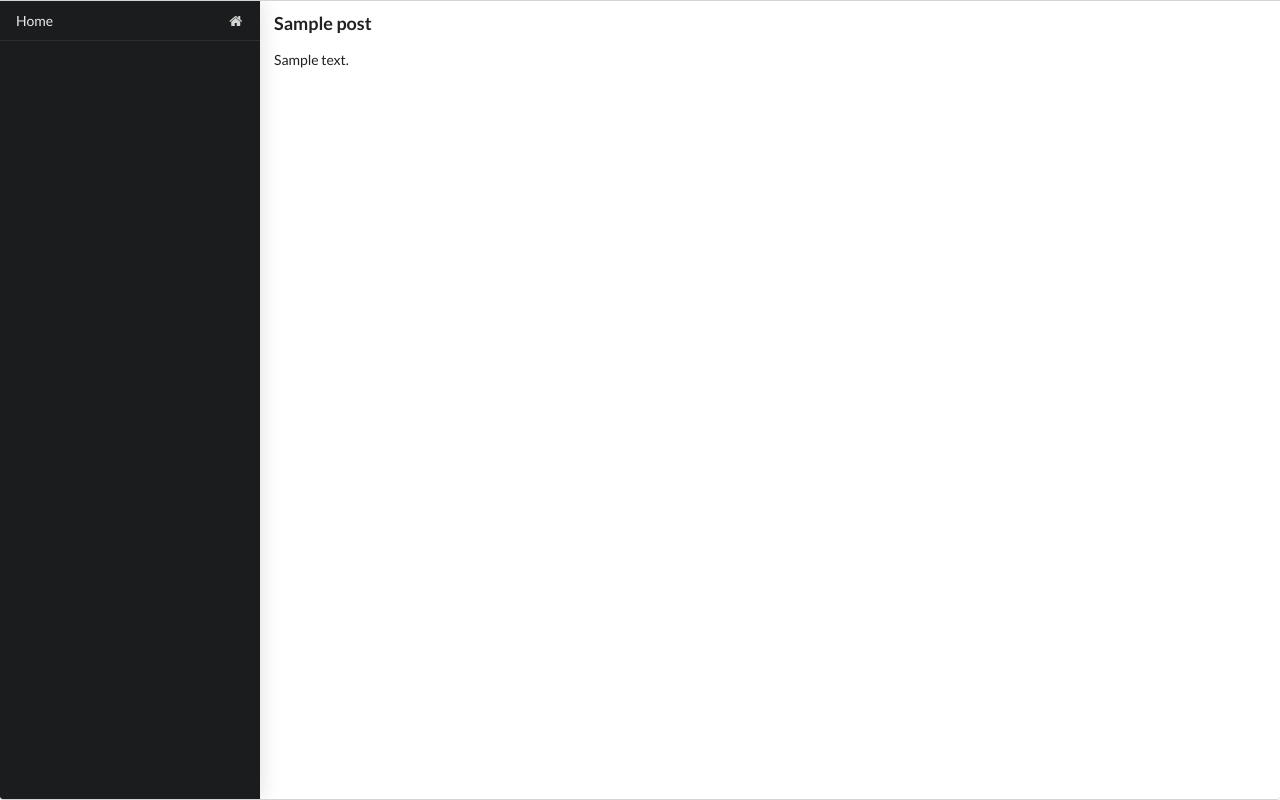
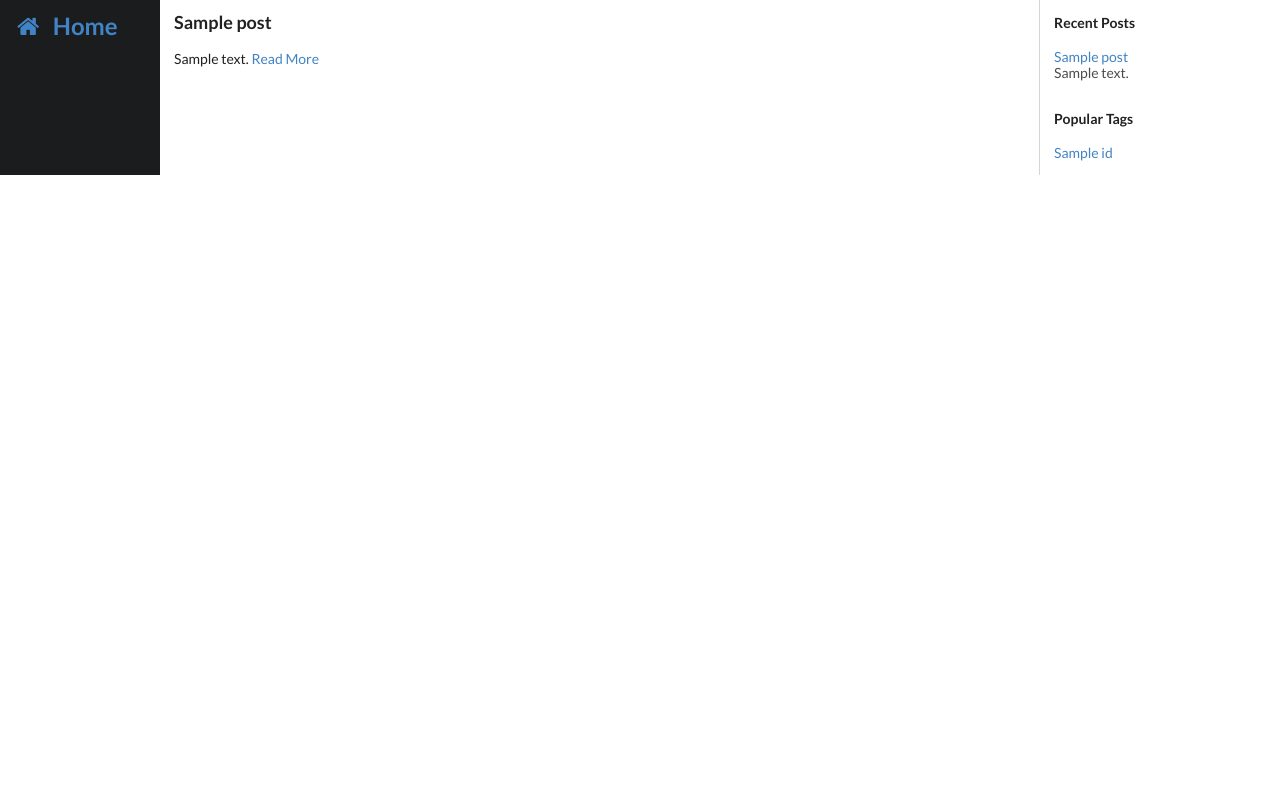
Before and after one commit to lineway/flask-blog, a Python web app: template templates/index.html in a window 1280 px wide. Run offline with Jinja, Linux system fonts and the light colour scheme; the template is opened without the code that fills it: most values are stand-ins (such as "Sample title", 1, 10 or a date in 2020).

Commit message:
修改模板

```diff
--- a/templates/base.html
+++ b/templates/base.html
@@ -39,12 +39,14 @@
 
 
 <body>
-    <div class="ui bottom attached segment pushable">
-      <div class="ui visible inverted left vertical sidebar menu">
-        <a class="item" href="{{ url_for('home') }}"><i class="home icon"></i> Home </a>
-      </div>
-        {% block body %}
-        {% endblock %}
+    <div class="ui internally celled grid">
+        <div class="row">
+            <div class="ui two wide column visible inverted left vertical sidebar menu">
+                <h2 class="ui header"><a href="{{ url_for('home') }}"><i class="home icon"></i>Home</a></h2>
+            </div>
+            {% block content %}
+            {% endblock %}
+        </div>
     </div>
 </body>
 </html>
--- a/templates/index.html
+++ b/templates/index.html
@@ -1,16 +1,30 @@
 {% extends 'base.html' %}
 
 {% block title %}
-Home
+    Home
 {% endblock %}
 
-{% block body %}
-    <div class="pusher">
-        <div class="ui basic segment">
-            {% for post in posts.items %}
-                <h3 class="ui header">{{ post.title }}</h3>
-                <div>{{ post.text | truncate(255) | safe }}</div>
-            {% endfor %}
-        </div>
+{% block content %}
+    <div class="eleven wide column">
+        {% for post in posts.items %}
+            <h3 class="ui header">{{ post.title }}</h3>
+                {{ post.text | truncate(512) | safe }}
+                <a href="{{ url_for('post', post_id=post.id) }}">Read More</a>
+        {% endfor %}
+    </div>
+    <div class="ui list two wide column">
+        <h5 class="header">Recent Posts</h5>
+        {% for post in recent %}
+            <div class="item">
+                <a href="{{ url_for('post', post_id=post.id) }}">{{ post.title }}</a>
+                <div class="description">{{ post.text | truncate(60) | safe }}</div>
+            </div>
+        {% endfor %}
+        <h5 class="header">Popular Tags</h5>
+        {% for tag in top_tags %}
+            <div class="item">
+                <a href="{{ url_for('tag', tag_name=tag[0].title) }}">{{ tag[0].title }}</a>
+            </div>
+        {% endfor %}
     </div>
 {% endblock %}
```
